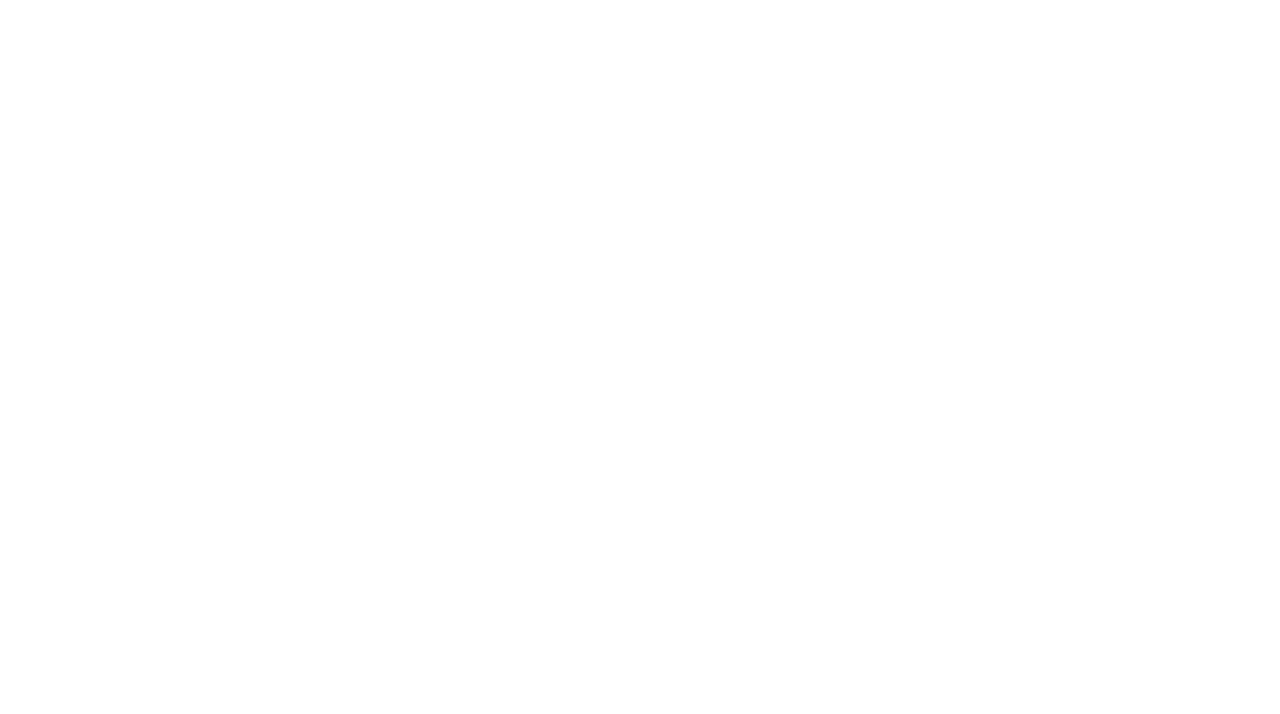
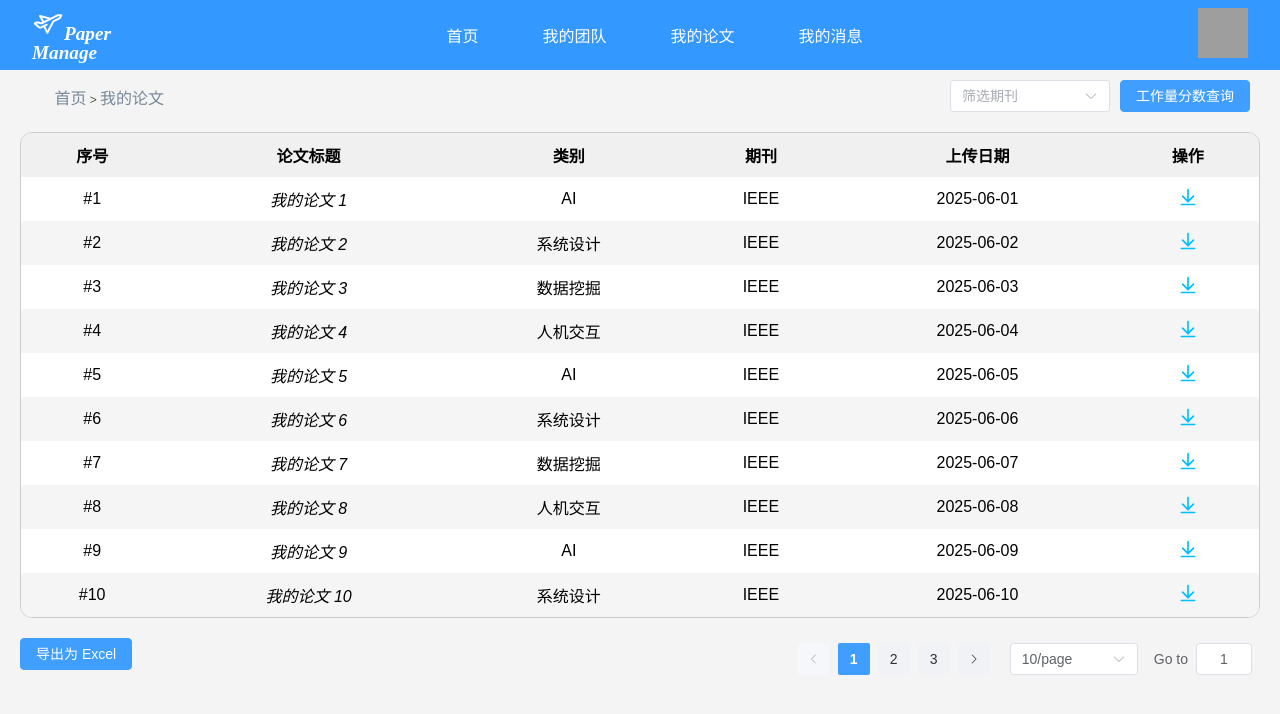
Before and after one commit to NingNZ/Paper-Manage-System, a Vue app in the folder vueProject/: page /mypaper in a window 1280 px wide. Before the commit this address had no page. Shown: the top 714 px of the page. Built offline with nearby package versions, Linux system fonts and the light colour scheme; grey boxes are pictures that could not be loaded; what particles.vue3 would draw is missing.

Commit message:
增加了我的论文界面

```diff
--- a/vueProject/components/bar.vue
+++ b/vueProject/components/bar.vue
@@ -7,7 +7,7 @@
       <nav class="menu">
         <a href="/">首页</a>
         <a href="/myteam">我的团队</a>
-        <a href="#">我的论文</a>
+        <a href="/mypaper">我的论文</a>
         <a href="/notice">我的消息</a>
       </nav>
       <div class="user-icon">
--- a/vueProject/package.json
+++ b/vueProject/package.json
@@ -11,12 +11,14 @@
   "dependencies": {
     "axios": "^1.9.0",
     "element-plus": "^2.9.10",
+    "file-saver": "^2.0.5",
     "particles.vue3": "^2.12.0",
     "querystring": "^0.2.1",
     "sass": "^1.89.0",
     "tsparticles-slim": "^2.12.0",
     "vue": "^3.5.13",
-    "vue-router": "^4.5.1"
+    "vue-router": "^4.5.1",
+    "xlsx": "^0.18.5"
   },
   "devDependencies": {
     "@vitejs/plugin-vue": "^5.2.3",
--- /dev/null
+++ b/vueProject/pages/MyPaper.vue
@@ -0,0 +1,262 @@
+<template>
+  <div class="container">
+    <!-- 顶部导航栏 -->
+    <bar />
+
+    <!-- 面包屑 + 顶部操作按钮 -->
+    <div class="breadcrumb-buttons">
+      <div class="breadcrumb">
+        <a href="/">首页</a> &gt; <a href="/mypaper">我的论文</a>
+      </div>
+      <div class="top-controls">
+        <el-select v-model="selectedJournal" placeholder="筛选期刊" style="width: 160px" clearable>
+          <el-option label="全部期刊" :value="''" />
+          <el-option v-for="journal in uniqueJournals" :key="journal" :label="journal" :value="journal" />
+        </el-select>
+        <el-button type="primary" @click="handleWorkloadQuery">工作量分数查询</el-button>
+      </div>
+    </div>
+
+    <main class="main-wrapper">
+      <!-- 论文列表 -->
+      <section class="content">
+        <div class="table-wrapper">
+          <table class="custom-table">
+            <thead>
+              <tr>
+                <th>序号</th>
+                <th>论文标题</th>
+                <th>类别</th>
+                <th>期刊</th>
+                <th>上传日期</th>
+                <th>操作</th>
+              </tr>
+            </thead>
+            <tbody>
+              <tr
+                v-for="(paper, index) in pagedPapers"
+                :key="index"
+                :class="index % 2 === 0 ? 'even-row' : 'odd-row'"
+              >
+                <td>#{{ (currentPage - 1) * pageSize + index + 1 }}</td>
+                <td><em>{{ paper.title }}</em></td>
+                <td>{{ paper.category }}</td>
+                <td>{{ paper.journal }}</td>
+                <td>{{ paper.uploadDate }}</td>
+                <td>
+                  <img src="../assets/download.svg" alt="下载" class="action-icon" @click="handleDownload(paper)" />
+                </td>
+              </tr>
+            </tbody>
+          </table>
+        </div>
+
+        <div class="bottom-controls">
+          <el-button type="primary" @click="exportToExcel">导出为 Excel</el-button>
+          <el-pagination
+            background
+            layout="prev, pager, next, sizes, jumper"
+            :total="filteredPapers.length"
+            :page-size="pageSize"
+            :page-sizes="[10, 20, 50]"
+            :current-page="currentPage"
+            @current-change="handlePageChange"
+            @size-change="handleSizeChange"
+            class="pagination-right"
+          />
+        </div>
+      </section>
+    </main>
+
+    <!-- 管理分类弹窗 -->
+    <el-dialog
+      v-model="showCategoryManager"
+      title="管理分类"
+      width="600px"
+      destroy-on-close
+      :close-on-click-modal="false"
+    >
+      <CategoryManager />
+      <template #footer>
+        <span class="dialog-footer">
+          <el-button @click="showCategoryManager = false">取消</el-button>
+          <el-button type="primary" @click="showCategoryManager = false">确认</el-button>
+        </span>
+      </template>
+    </el-dialog>
+  </div>
+</template>
+
+<script setup>
+import { ref, computed } from 'vue'
+import { ElButton, ElPagination, ElDialog, ElMessage, ElSelect, ElOption } from 'element-plus'
+import bar from '../components/bar.vue'
+import CategoryManager from '../components/ManageTeamArticle/CategoryManagerDialog.vue'
+import * as XLSX from 'xlsx'
+import { saveAs } from 'file-saver'
+
+const journalOptions = ['IEEE', 'ACM', 'Springer', 'Elsevier', 'Nature']
+const categories = ['AI', '系统设计', '数据挖掘', '人机交互']
+
+const papers = ref(
+  Array.from({ length: 26 }, (_, i) => ({
+    title: `我的论文 ${i + 1}`,
+    category: categories[i % categories.length],
+    journal: 'IEEE',
+    uploadDate: `2025-06-${(i % 30 + 1).toString().padStart(2, '0')}`
+  }))
+)
+
+const selectedJournal = ref('')
+const currentPage = ref(1)
+const pageSize = ref(10)
+const showCategoryManager = ref(false)
+
+const filteredPapers = computed(() =>
+  selectedJournal.value
+    ? papers.value.filter(p => p.journal === selectedJournal.value)
+    : papers.value
+)
+
+const pagedPapers = computed(() => {
+  const start = (currentPage.value - 1) * pageSize.value
+  return filteredPapers.value.slice(start, start + pageSize.value)
+})
+
+const uniqueJournals = computed(() =>
+  [...new Set(papers.value.map(p => p.journal))]
+)
+
+function handlePageChange(val) {
+  currentPage.value = val
+}
+
+function handleSizeChange(val) {
+  pageSize.value = val
+  currentPage.value = 1
+}
+
+function handleWorkloadQuery() {
+  ElMessage.info('此功能待接入后台 API，目前仅为示意按钮')
+}
+
+function handleDownload(paper) {
+  ElMessage.success(`已开始下载：${paper.title}`)
+}
+
+function exportToExcel() {
+  const exportData = filteredPapers.value.map((paper, index) => ({
+    序号: index + 1,
+    论文标题: paper.title,
+    类别: paper.category,
+    期刊: paper.journal,
+    上传日期: paper.uploadDate
+  }))
+  const worksheet = XLSX.utils.json_to_sheet(exportData)
+  const workbook = XLSX.utils.book_new()
+  XLSX.utils.book_append_sheet(workbook, worksheet, '我的论文')
+  const wbout = XLSX.write(workbook, { bookType: 'xlsx', type: 'array' })
+  saveAs(new Blob([wbout], { type: 'application/octet-stream' }), '我的论文列表.xlsx')
+  ElMessage.success('Excel 导出成功')
+}
+</script>
+
+<style scoped>
+.even-row {
+  background-color: #ffffff;
+}
+.odd-row {
+  background-color: #f5f5f5;
+}
+
+.container {
+  min-height: 100vh;
+  background-color: #f4f4f4;
+  display: flex;
+  flex-direction: column;
+}
+
+.main-wrapper {
+  display: flex;
+  flex: 1;
+  padding: 20px;
+  gap: 20px;
+}
+
+.content {
+  flex: 1;
+  display: flex;
+  flex-direction: column;
+}
+
+.breadcrumb-buttons {
+  display: flex;
+  justify-content: space-between;
+  align-items: center;
+  padding: 10px 30px 0;
+}
+
+.top-controls {
+  display: flex;
+  gap: 10px;
+  align-items: center;
+}
+
+.breadcrumb {
+  font-size: 12px;
+  color: #555;
+}
+
+.table-wrapper {
+  max-height: 500px;
+  overflow-y: auto;
+  background: white;
+  border: 1px solid #ccc;
+  padding: 0;
+  border-radius: 12px;
+}
+
+.custom-table {
+  width: 100%;
+  border-spacing: 0;
+  margin: 0;
+}
+
+.custom-table th {
+  position: sticky;
+  top: 0;
+  background-color: #f0f0f0;
+  z-index: 1;
+}
+
+.custom-table th,
+.custom-table td {
+  border: 0px solid #ccc;
+  padding: 10px;
+  text-align: center;
+}
+
+.bottom-controls {
+  margin-top: 15px;
+  display: flex;
+  justify-content: space-between;
+  align-items: center;
+}
+
+.action-icon {
+  width: 20px;
+  height: 20px;
+  margin: 0 6px;
+  cursor: pointer;
+  transition: transform 0.2s ease, filter 0.2s ease;
+}
+
+.action-icon:hover {
+  transform: scale(1.2);
+  filter: brightness(1.2);
+}
+
+:deep(.el-pagination) {
+  margin-top: 10px;
+}
+</style>
--- a/vueProject/route.js
+++ b/vueProject/route.js
@@ -5,6 +5,7 @@ import ManageTeamArticle from "./pages/ManageTeamArticle.vue"
 import SearchResult from "./pages/SearchResult.vue"
 import MyTeam from "./pages/MyTeam.vue"
 import LoginView from "./pages/LoginView.vue"
+import MyPaper from "./pages/MyPaper.vue"
 
 const routes=[
     {path:'/',component:Home},
@@ -12,7 +13,8 @@ const routes=[
     {path:'/search',component:SearchResult},
     {path:'/myteam',component:MyTeam},
     {path:'/other',component:ManageTeamArticle},
-    {path:'/login',component:LoginView}
+    {path:'/login',component:LoginView},
+    {path:'/mypaper',component:MyPaper}
 ]
 const router = createRouter({
     history:createWebHistory(),
```
Also changed, not shown: 1 other file (tests, documents, lock files or other folders).
